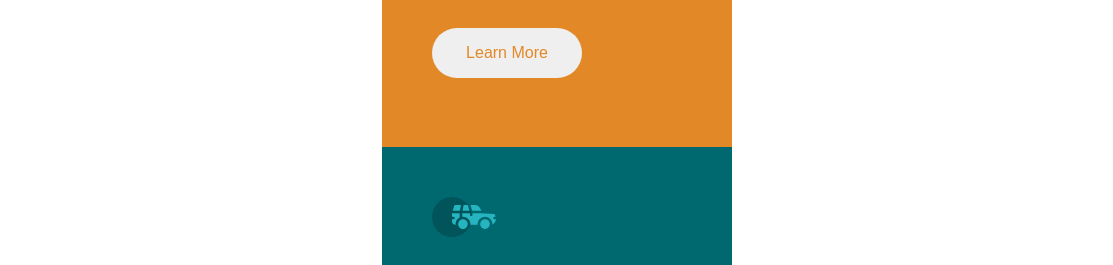
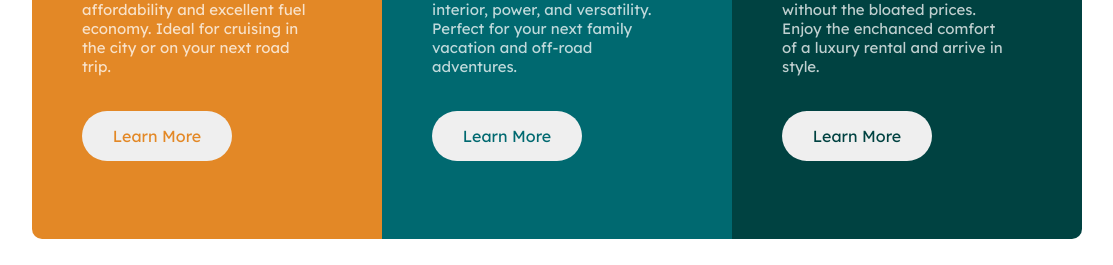
Before and after one commit to brendowe/projeto-cartoes-em-coluna, a plain HTML site: page index.html in a window 1536 px wide. Shown: the part 383-648 px from the top of the page, without its empty margins (211-1324 px from the left). Drawn offline with Linux system fonts and the light colour scheme.

Commit message:
Completo

```diff
--- a/style.css
+++ b/style.css
@@ -1,4 +1,7 @@
 @charset "UTF-8";
+
+@import url('https://fonts.googleapis.com/css2?family=Fraunces:opsz,wght@9..144,700&family=Lexend+Deca&display=swap');
+@import url('https://fonts.googleapis.com/css2?family=Big+Shoulders+Display:wght@700&family=Fraunces:opsz,wght@9..144,700&display=swap');
 
 :root {
     --cor1: hsl(31, 77%, 52%);
@@ -6,6 +9,8 @@
     --cor3: hsl(179, 100%, 13%);
     --cor4: hsla(0, 0%, 100%, 0.75);
     --cor5: hsl(0, 0%, 95%);
+    --fonte1: 'Lexend Deca', sans-serif;
+    --fonte2: 'Big Shoulders Display', cursive;
 }
 
 * {
@@ -61,13 +66,15 @@ h1 {
     padding-left: 50px;
     padding-top: 30px;
     padding-bottom: 30px;
+    font-family: var(--fonte2);
 }
 
 p {
     color: var(--cor4);
     width: 280px;
     padding-left: 50px;
-    font-size: 18px;
+    font-size: 15px;
+    font-family: var(--fonte1);
 }
 
 button {
@@ -78,6 +85,7 @@ button {
     border-style: none;
     margin-left: 50px;
     margin-top: 35px;
+    font-family: var(--fonte1);
 }
 
 #b1 {
@@ -109,3 +117,20 @@ button {
     color: var(--cor5);
     border: 2px solid white;
 }
+
+@media (min-width: 1440px) {
+    main {
+        display: flex;
+        flex-direction: row;
+        justify-content: center;
+        padding-top: 6%;
+    }
+
+    #c1 {
+        border-radius: 10px 0px 0px 10px;
+    }
+
+    #c3 {
+        border-radius: 0px 10px 10px 0px;
+    }
+}
```
